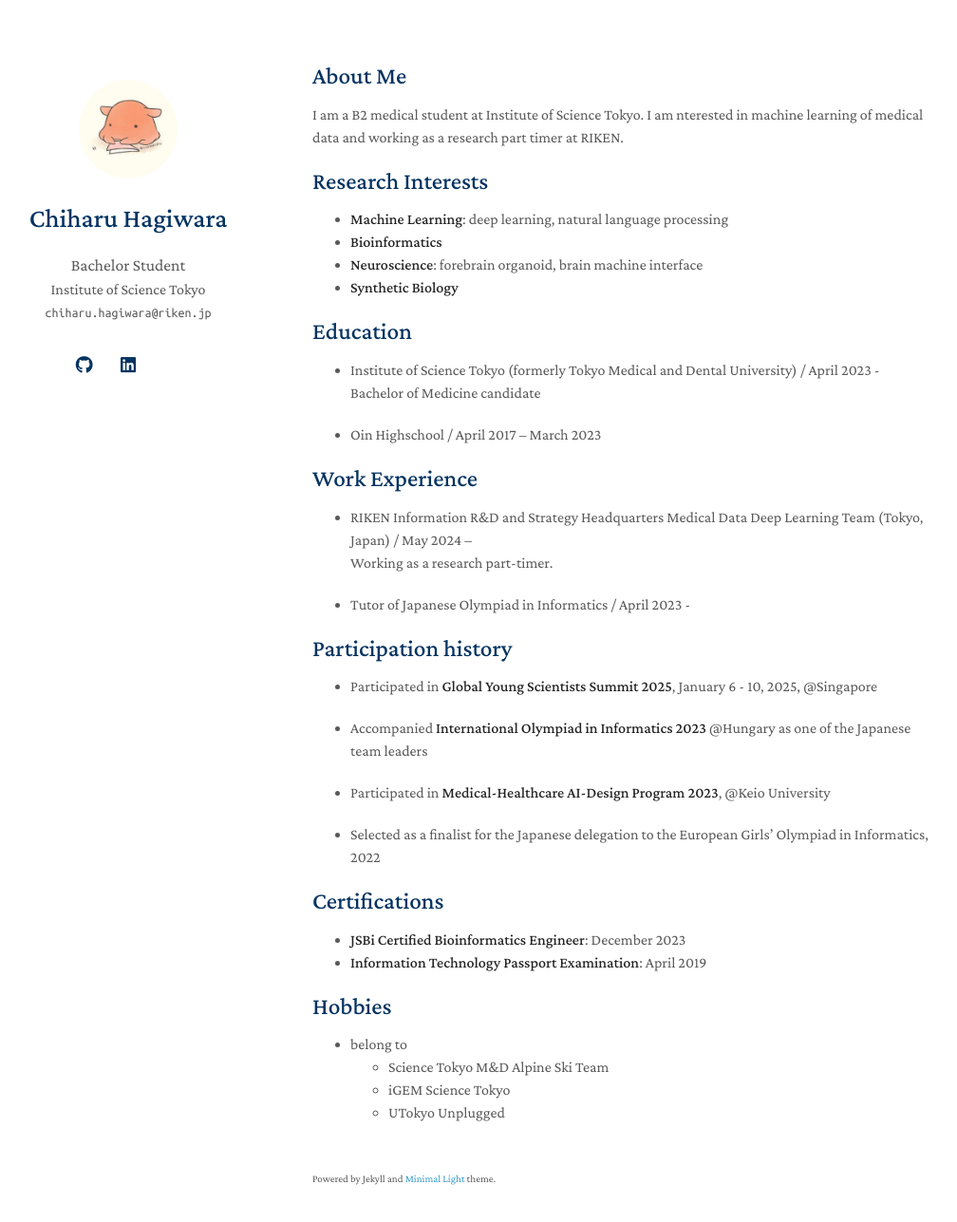
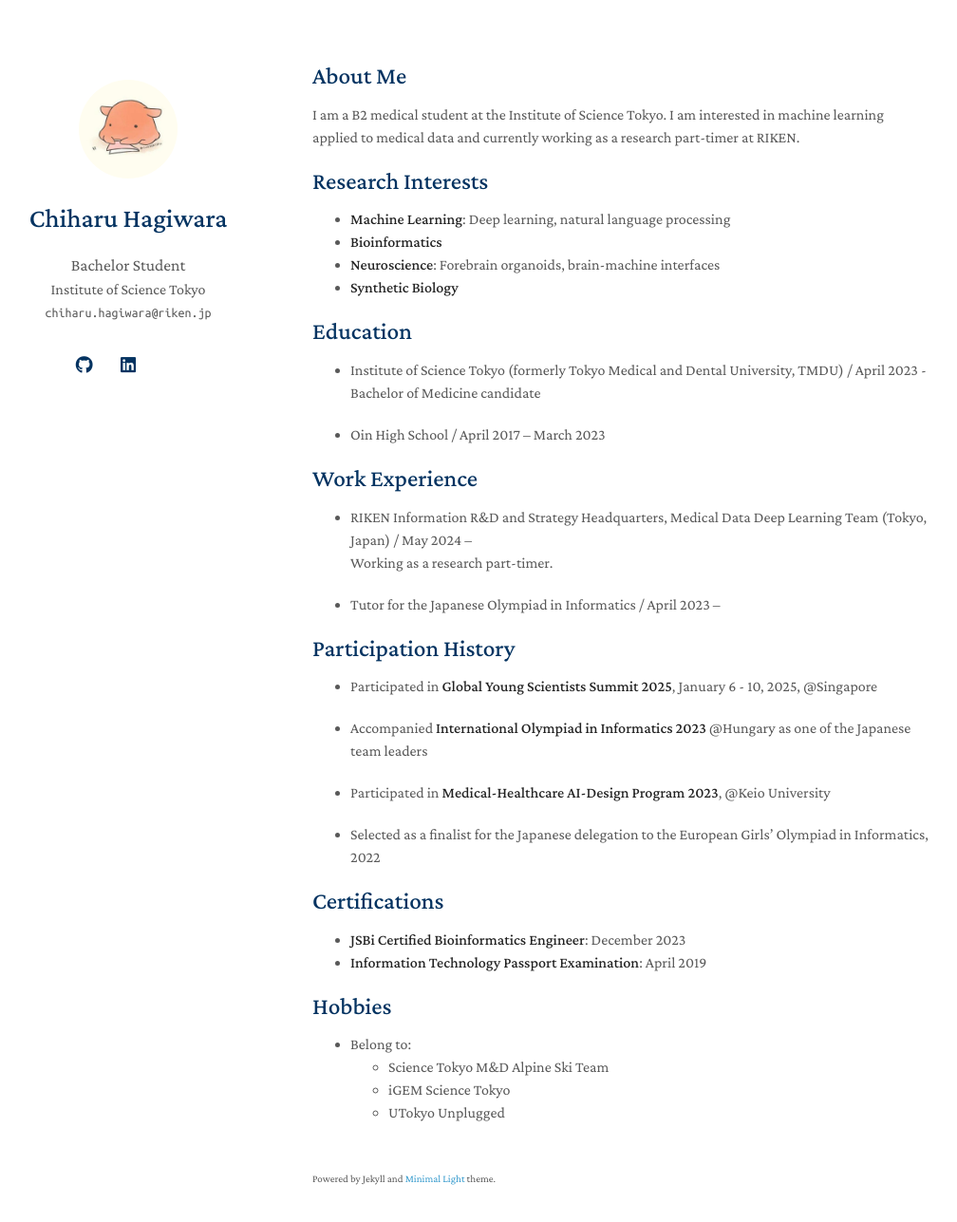
Before and after one commit to mendako1015/mendako1015.github.io, a Jekyll site: the page built from index.md, in a window 1280 px wide and 1322 px high. Shown: the top 1287 px of the window at 95% size, without its empty margins (141-1149 px from the left). Built offline with Jekyll 4.4.1, drawn with Linux system fonts in a browser that asks for light colours; a style sheet for code colours, icons or effects is not loaded.

Commit message:
modified

```diff
--- a/index.md
+++ b/index.md
@@ -4,34 +4,34 @@
 
 ## About Me
 
-I am a B2 medical student at Institute of Science Tokyo. I am nterested in machine learning of medical data and working as a research part timer at RIKEN.
+I am a B2 medical student at the Institute of Science Tokyo. I am interested in machine learning applied to medical data and currently working as a research part-timer at RIKEN.
 
 ## Research Interests
 
-- **Machine Learning**: deep learning, natural language processing
+- **Machine Learning**: Deep learning, natural language processing
 - **Bioinformatics**
-- **Neuroscience**: forebrain organoid, brain machine interface
+- **Neuroscience**: Forebrain organoids, brain-machine interfaces
 - **Synthetic Biology**
 
 ## Education
-- Institute of Science Tokyo (formerly Tokyo Medical and Dental University) / April 2023 -
+- Institute of Science Tokyo (formerly Tokyo Medical and Dental University, TMDU) / April 2023 -
   Bachelor of Medicine candidate
 
-- Oin Highschool / April 2017 – March 2023
+- Oin High School / April 2017 – March 2023
 
 ## Work Experience
 
-- RIKEN Information R&D and Strategy Headquarters Medical Data Deep Learning Team (Tokyo, Japan) / May 2024 –
+- RIKEN Information R&D and Strategy Headquarters, Medical Data Deep Learning Team (Tokyo, Japan) / May 2024 –
   Working as a research part-timer.
 
-- Tutor of Japanese Olympiad in Informatics / April 2023 -
+- Tutor for the Japanese Olympiad in Informatics / April 2023 –
 
-## Participation history
+## Participation History
 - Participated in [**Global Young Scientists Summit 2025**](https://gyss.nrf.gov.sg/), January 6 - 10, 2025, @Singapore
 
 - Accompanied [**International Olympiad in Informatics 2023**](https://ioi2023.hu/) @Hungary as one of the Japanese team leaders
 
-- Participated in **Medical-Healthcare AI-Design Program 2023**,  @Keio University
+- Participated in **Medical-Healthcare AI-Design Program 2023**, @Keio University
 
 - Selected as a finalist for the Japanese delegation to the European Girls’ Olympiad in Informatics, 2022
 
@@ -41,7 +41,7 @@
 - **Information Technology Passport Examination**: April 2019
 
 ## Hobbies
-- belong to
+- Belong to:
   - Science Tokyo M&D Alpine Ski Team
   - iGEM Science Tokyo
   - UTokyo Unplugged
```
